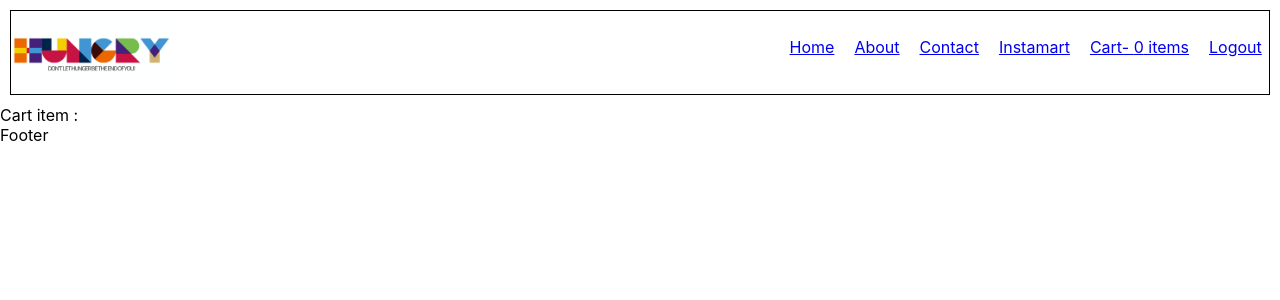
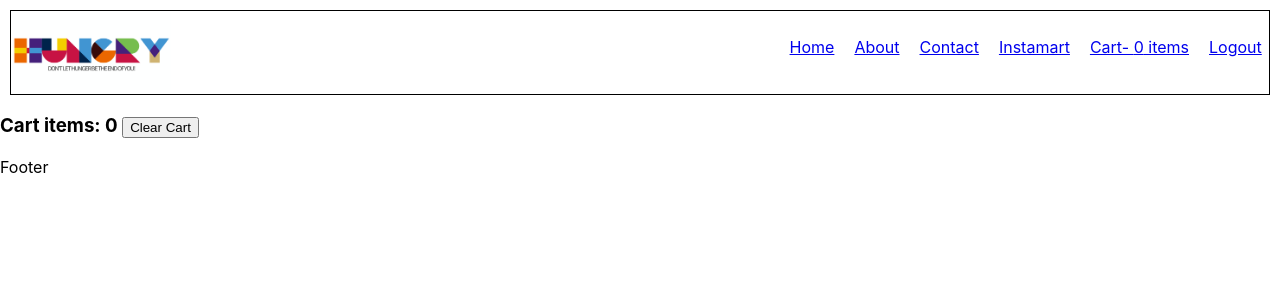
Before and after one commit to nitesh-1810/hungry, a React (Create React App) app: page /cart in a window 1280 px wide. Shown: the top 300 px of the page. Built offline with nearby package versions, Linux system fonts and the light colour scheme; the HTML template or start-up script is replaced by a standard one.

Commit message:
Logic for cart cards and logic to clear cart item.

```diff
--- a/src/components/Cart.js
+++ b/src/components/Cart.js
@@ -1,12 +1,32 @@
 import React from "react";
-import { useSelector } from "react-redux";
+import { useDispatch, useSelector } from "react-redux";
+import FoodItem from "./FoodItem";
+import { clearCart } from "../utils/cartSlice";
 
 const Cart = () => {
+  const dispatch = useDispatch();
+
+  const handleClearCart = () => {
+    dispatch(clearCart());
+  };
   // We use useSelector for -> subscribe to the store.
   const cartItem = useSelector((store) => store.cart.items); //This line of code is the place where we tell what this 'Cart' component is subscribing to. We will tell what this 'Cart' component are subscribing to. If I write store over here, what it is subscribing to, it is subscribing to the whole store. If I am writing store.cart over here, what it is subscribing to, it is subscribing to that card slice. If I am writing store.cart.items over here, it is subscribing to only the items that array. That's small array in intialState obj in cartSlice.
 
   //const cartItem = useSelector((store) => store); // Subscribing to the whole store is bad. Performace issue occurs due to this. Because every time when store is updated, cart component re-render everytime. Store can have many more slices, any slices update their state, this cart component is also re-render unnecessary. To improver the performance we subscribe to the specific portion of the store, whatever is used in this component. This component use items array of store-> slice. That why in above code we write (store.cart.items) to subscribe to the items of store -> cartSlice.
-  return <div>Cart item : {cartItem[1]?.card?.info?.name}</div>;
+  return (
+    <>
+      <h3>
+        Cart items: {cartItem.length}
+        {"  "}
+        <button onClick={() => handleClearCart()}>Clear Cart</button>
+      </h3>
+      <div style={{ display: "flex" }}>
+        {cartItem.map((item, index) => (
+          <FoodItem key={item?.card?.info?.id + index} {...item?.card?.info} />
+        ))}
+      </div>
+    </>
+  );
 };
 
 export default Cart;
--- a/src/components/FoodItem.js
+++ b/src/components/FoodItem.js
@@ -1,7 +1,16 @@
 import React from "react";
+import { IMG_CDN_URL } from "../config";
 
-const FoodItem = () => {
-  return <div>FoodItem</div>;
+const FoodItem = ({ name, description, price, imageId }) => {
+  //   const { name, cuisines, avgRating, sla, cloudinaryImageId } = restrauntList; // object destructuring
+  return (
+    <div className="card">
+      <img alt="restaurant_img" src={IMG_CDN_URL + imageId} />
+      <h4>{name}</h4>
+      <h5>{description}</h5>
+      <h5>{price / 100} : Rupees</h5>
+    </div>
+  );
 };
 
 export default FoodItem;
--- a/src/components/Navbar.js
+++ b/src/components/Navbar.js
@@ -10,7 +10,7 @@ const Navbar = () => {
   //useSelector is bridge b/w redux store and component
   // Using useSelector we subscribe the store
   const cartItems = useSelector((store) => store.cart.items);
-  console.log("navbar", cartItems);
+  console.log("console inside navbar file, cartItem : ", cartItems);
   return (
     <>
       <div className="nav-item">
--- a/src/components/RestaurantMenu.js
+++ b/src/components/RestaurantMenu.js
@@ -30,6 +30,11 @@ const RestaurantMenu = () => {
         (item) => item.card.info.name
       )
     );
+    // console.log(
+    //   detail.data.cards[2].groupedCard.cardGroupMap.REGULAR.cards[2].card.card.itemCards?.map(
+    //     (item) => item.card.info
+    //   )
+    // );
     setRestaurantInfo(detail?.data?.cards[0]?.card?.card?.info);
     setRestaurantMenuItem(
       detail.data.cards[2].groupedCard.cardGroupMap.REGULAR.cards[2].card.card
```
